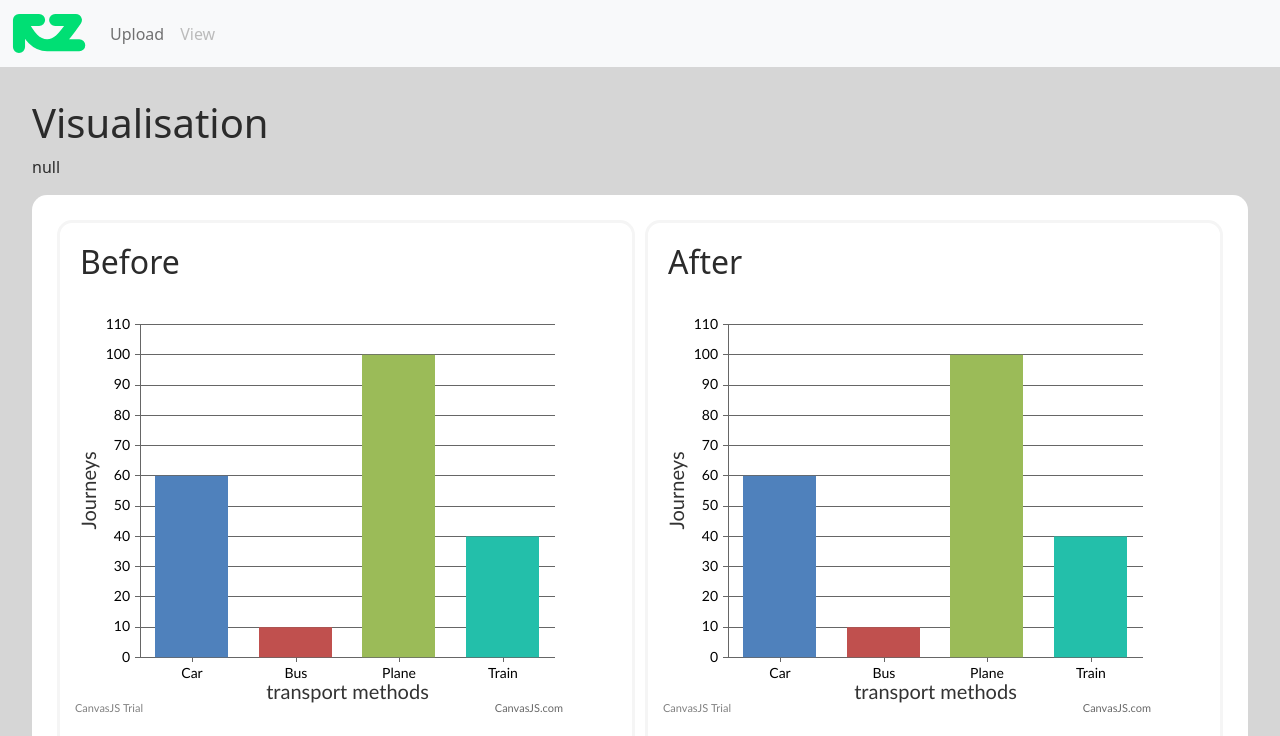
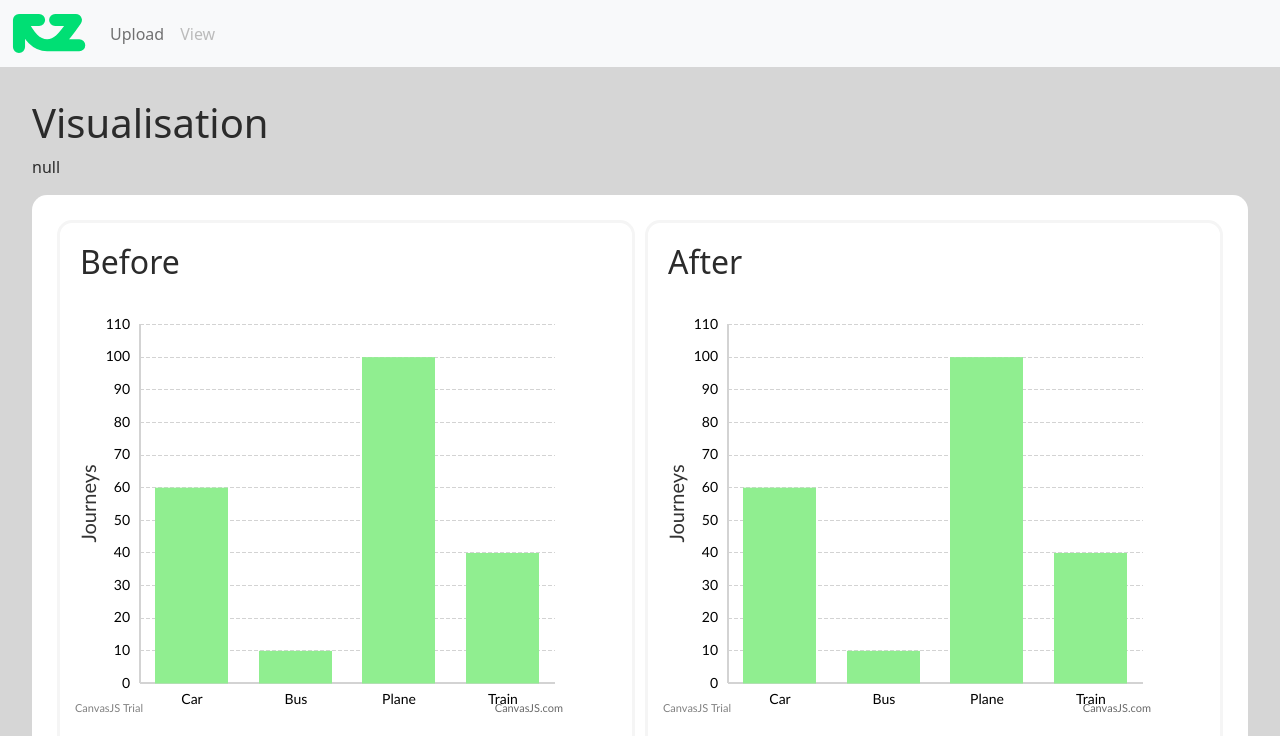
Before and after one commit to philipmortimer/Carbon-Emissions, a React (Create React App) app in the folder frontend/route-zero-enterprise/: page /view in a window 1280 px wide. Shown: the top 736 px of the page. Built offline with nearby package versions, Linux system fonts and the light colour scheme.

Commit message:
more styling changes

```diff
--- a/frontend/route-zero-enterprise/src/components/Chart/Chart.js
+++ b/frontend/route-zero-enterprise/src/components/Chart/Chart.js
@@ -1,22 +1,31 @@
 import React from "react";
 import CanvasJSReact from '../../canvasjs.react';
+
 
 export const Chart = () => {
 
     const options = {
         axisY: {
             title: "Journeys",
+            gridThickness: 1,
+            lineThickness: 2,
+            gridColor: "lightgrey",
+            lineColor: "lightgrey",
+            tickThickness: 0,
+            gridDashType: "dash"
         },
-        axisX:{
-            title: "transport methods",
+        axisX: {
+            lineThickness: 2,
+            tickThickness: 0,
+            lineColor: "lightgrey"
         },
         data: [{
             type: "column",
             dataPoints: [
-                {label: "Car", y: 60},
-                {label: "Bus", y: 10},
-                {label: "Plane", y: 100},
-                {label: "Train", y: 40},
+                {label: "Car", y: 60, color: "lightgreen"},
+                {label: "Bus", y: 10, color: "lightgreen"},
+                {label: "Plane", y: 100, color: "lightgreen"},
+                {label: "Train", y: 40, color: "lightgreen"},
             ]
         }]
     }
```
